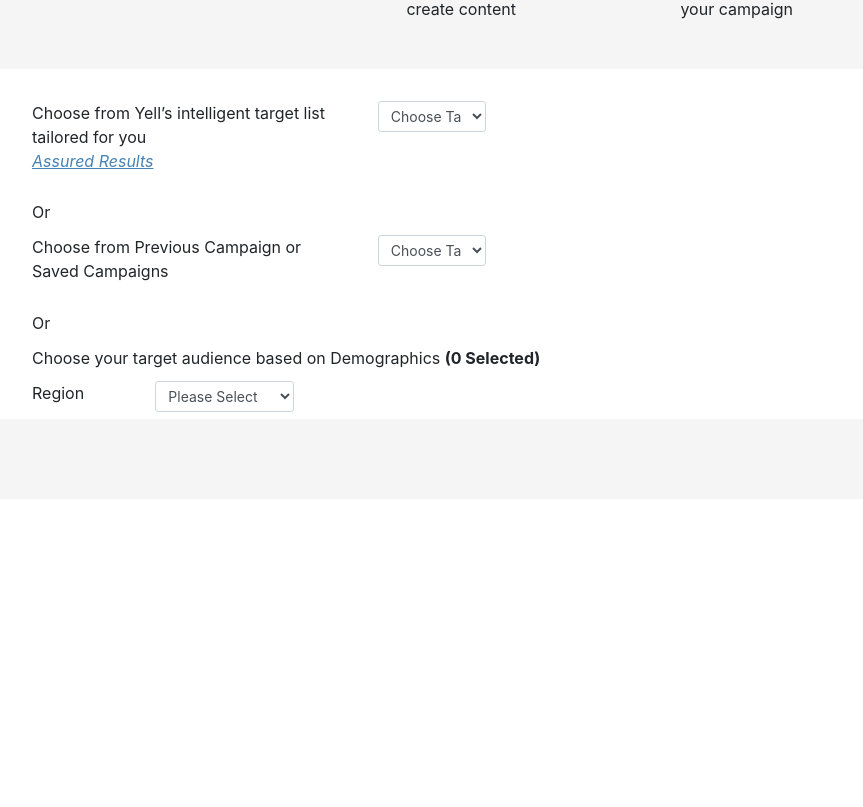
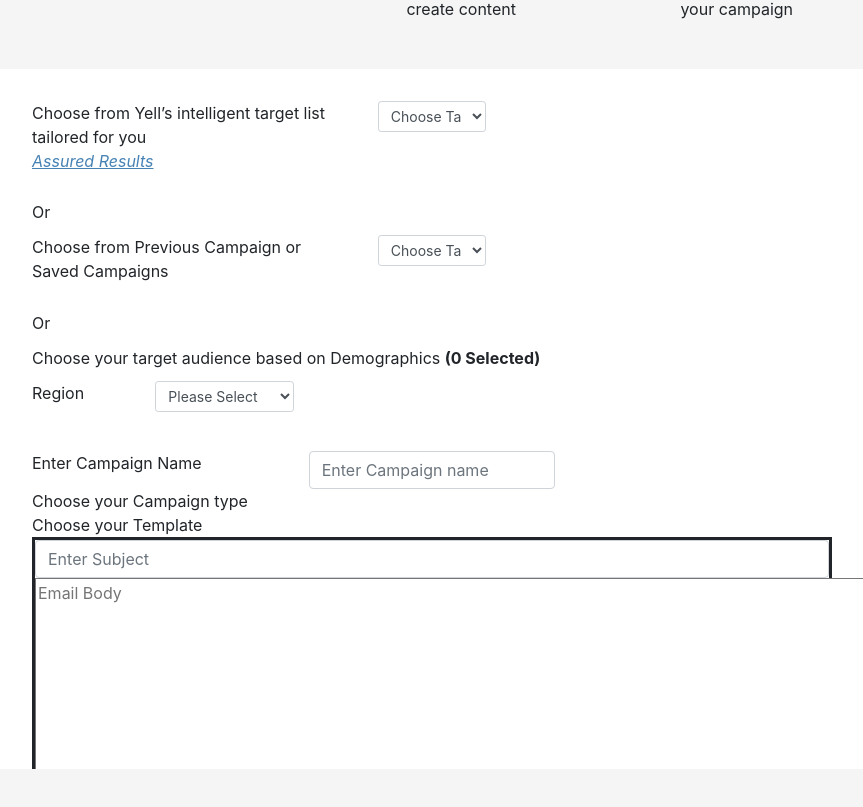
Before and after one commit to Prabhu8613/prabhu-ell, an Angular app: page / in a window 1280 px wide. Shown: the part 964-1771 px from the top of the page, without its empty margins (208-1071 px from the left). Before the commit the page ends 1463 px from the top, so only its background shows below. Built offline with nearby package versions, Linux system fonts and the light colour scheme.

Commit message:
added filters

```diff
--- a/src/User.ts
+++ b/src/User.ts
@@ -7,5 +7,5 @@ interface User {
     age: number;
     gender: string;
     region: string;
-    isChecked?: boolean;
+    isChecked: boolean;
 }
--- a/src/app/app.module.ts
+++ b/src/app/app.module.ts
@@ -1,5 +1,6 @@
 import { BrowserModule } from '@angular/platform-browser';
 import { NgModule } from '@angular/core';
+import { FormsModule } from '@angular/forms';
 
 import { AppComponent } from './app.component';
 import { AppHeaderComponent } from './app-header/app-header.component';
@@ -15,7 +16,8 @@ import { HttpModule } from '@angular/http';
   ],
   imports: [
     BrowserModule,
-    HttpModule
+    HttpModule,
+    FormsModule
 
   ],
   providers: [UserService],
--- a/src/app/campaign/campaign.component.css
+++ b/src/app/campaign/campaign.component.css
@@ -73,3 +73,13 @@ border: none;
 .row-options {
     padding: .7rem 0rem 0rem 0rem;
 }
+
+.emailBody {
+
+}
+
+.emailBody:focus {
+    border-color: #ffd100;
+    box-shadow: 0 0 0 0.2rem #ffd100;
+    border-style: solid;
+}
--- a/src/app/campaign/campaign.component.html
+++ b/src/app/campaign/campaign.component.html
@@ -182,7 +182,7 @@
           <thead>
             <tr class="table-active">
               <th scope="col"> All
-                <input type="checkbox" value="{{ allItemsSelected }}" (change)="selectAll()">
+                <input type="checkbox" name="isActive" [(ngModel)]="allItemsSelected" (change)="selectAll()">
               </th>
               <th scope="col">First Name</th>
               <th scope="col">Last Name</th>
@@ -195,7 +195,10 @@
           </thead>
           <tbody *ngFor="let user of users; let index = index">
             <tr>
-              <td align="center"><input type="checkbox" [checked]="allItemsSelected" value="{{ user.isChecked }}" (change)="selectItem()"></td>
+              <td align="center">
+                <input type="checkbox" [(ngModel)]="user.isChecked" (change)="selectItem()">
+                <!-- <input type="checkbox" [checked]="user.isChecked" value="" (change)="selectItem()"> {{ user.isChecked }}  -->
+              </td>
               <td scope="col">{{user.firstName}}</td>
               <td scope="col">{{user.lastName}}</td>
               <td scope="col">{{user.email}}</td>
@@ -208,4 +211,33 @@
         </table>
       </div>
     </div>
+    <div style="padding: 2rem 2rem;overflow-y: scroll; height:350px;background-color: white">
+      <div class="row">
+        <div class="col-sm-4">
+          Enter Campaign Name
+        </div>
+        <div class="col-sm-4">
+          <input type="text" class="form-control" id="exampleInputEmail1" aria-describedby="emailHelp" placeholder="Enter Campaign name">
+        </div>
+      </div>
+      <div class="row">
+        <div class="col-sm-4">
+          Choose your Campaign type
+        </div>
+        <div class="col-sm-4">
+        </div>
+      </div>
+      <div class="row">
+        <div class="col-sm-4">
+          Choose your Template
+        </div>
+        <div class="col-sm-4">
+        </div>
+      </div>
+      <div class="cols" style="border-style: solid">
+          <input type="text" class="form-control" width="80" id="emailSubject" aria-describedby="emailHelp" placeholder="Enter Subject">
+          <textarea rows="30" cols="80" style="resize: none; border-width: 1px" class="emailBody" placeholder="Email Body"></textarea>
+          <!-- <input type="text" style="height: 100px" class="form-control" id="emailBody" aria-describedby="emailHelp" placeholder="Enter Content"> -->
+      </div>
+    </div>
   </div>
--- a/src/app/campaign/campaign.component.ts
+++ b/src/app/campaign/campaign.component.ts
@@ -12,6 +12,8 @@ export class CampaignComponent implements OnInit {
   constructor(private userService: UserService) { }
   users: User[] = [];
   selectedList: number = 0;
+  // This property will be bound to checkbox in table header
+  allItemsSelected: boolean = false;
 
   ngOnInit() {
     this.userService.getAdvantageData().subscribe((data: User[]) => this.users = data);
@@ -29,14 +31,12 @@ export class CampaignComponent implements OnInit {
     this.selectedRegions.splice(i, 1);
   }
 
-  // This property will be bound to checkbox in table header
-  allItemsSelected: boolean = false;
-
   // This executes when entity in table is checked
   selectItem() {
     console.log('sad' + this.users[0].isChecked);
     console.log('entered');
     // If any entity is not checked, then uncheck the "allItemsSelected" checkbox
+    this.selectedList = this.getSelectedUsersCount();
     for (var i = 0; i < this.users.length; i++) {
       if (!this.users[i].isChecked) {
         this.allItemsSelected = false;
@@ -45,7 +45,6 @@ export class CampaignComponent implements OnInit {
     }
     //If not the check the "allItemsSelected" checkbox
     this.allItemsSelected = true;
-    this.selectedList = this.getSelectedUsersCount();
   }
 
   // This executes when checkbox in table header is checked
```
